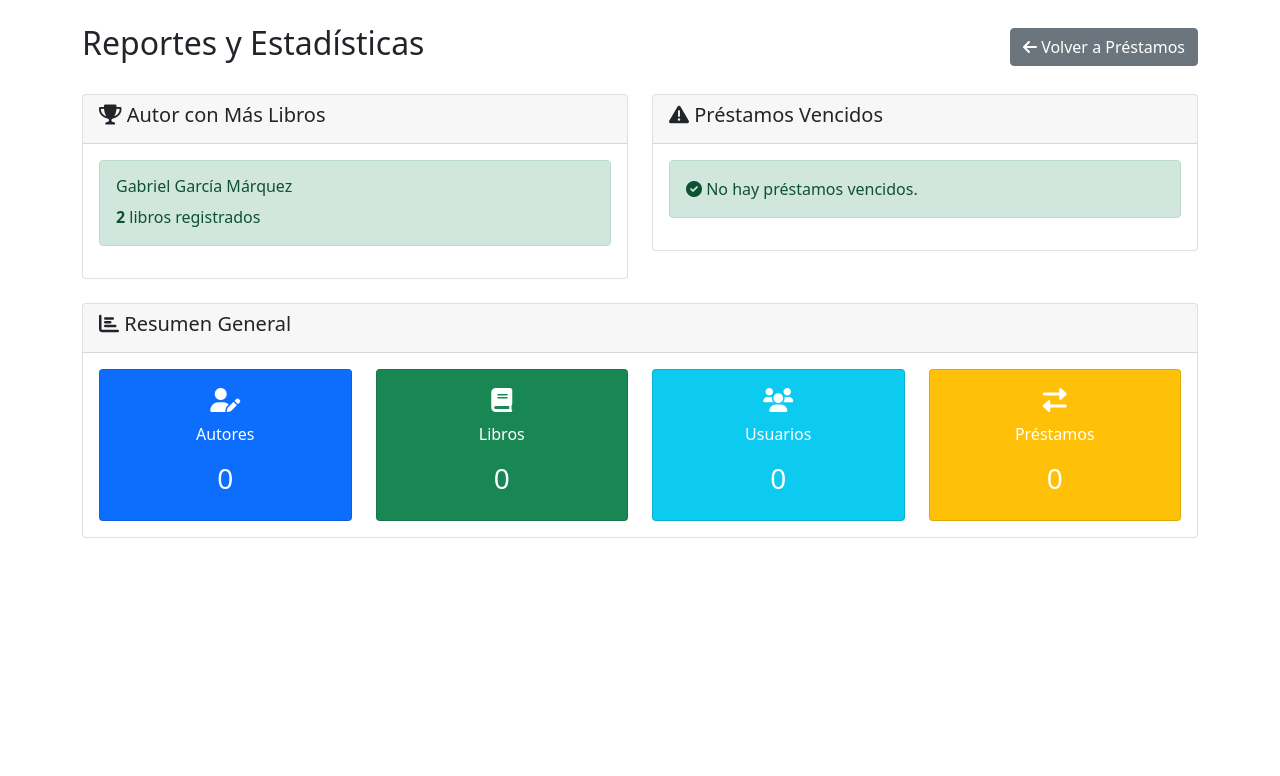
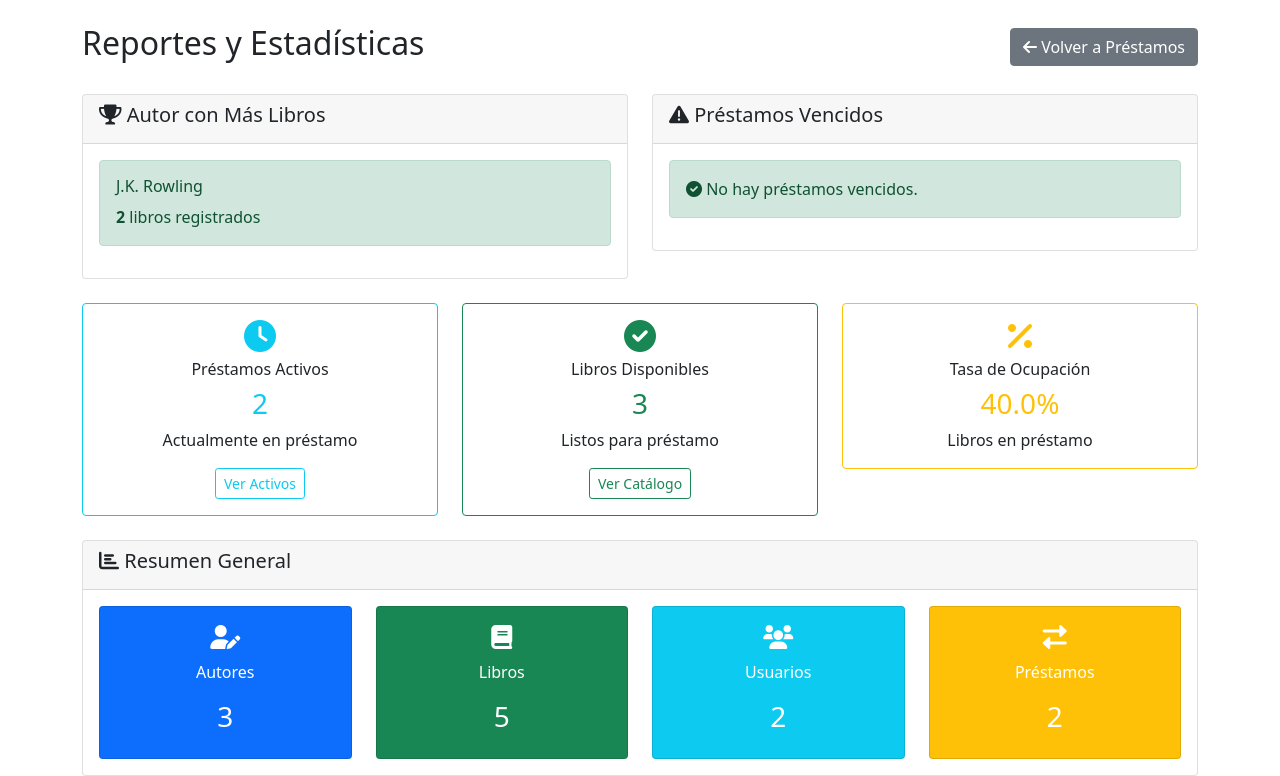
Before and after one commit to DaTorresCarrillo/RetoOrm, a Flask app: page /prestamos/reportes in a window 1280 px wide. Shown: the part 56-832 px from the top of the page. Before the commit the page ends 594 px from the top, so only its background shows below. Run offline with Flask 3, Linux system fonts and the light colour scheme; data comes from the database, SQL or seed files in the repository; parts of the project's set-up code (start-up, migrations or seed data) failed here and were passed over.

Commit message:
Funciones avanzadas, correcion prestamos activos no cargaba correctamente

```diff
--- a/routes/prestamos.py
+++ b/routes/prestamos.py
@@ -6,7 +6,8 @@ from models import Prestamo, Libro, Usuario
 from utils.crud import (
     crear_prestamo, obtener_prestamo, obtener_prestamos,
     devolver_libro, eliminar_prestamo, buscar_libros_prestados_actualmente,
-    usuarios_con_prestamos_vencidos, autor_con_mas_libros
+    usuarios_con_prestamos_vencidos, autor_con_mas_libros,
+    obtener_estadisticas_generales, obtener_prestamos_activos_count
 )
 
 prestamos_bp = Blueprint('prestamos', __name__, url_prefix='/prestamos')
@@ -93,9 +94,13 @@ def reportes():
     try:
         autor_mas_libros = autor_con_mas_libros(db)
         vencidos = usuarios_con_prestamos_vencidos(db)
+        estadisticas = obtener_estadisticas_generales(db)
+        prestamos_activos = obtener_prestamos_activos_count(db)
 
         return render_template('prestamos/reportes.html',
                              autor_mas_libros=autor_mas_libros,
-                             vencidos=vencidos)
+                             vencidos=vencidos,
+                             estadisticas=estadisticas,
+                             prestamos_activos=prestamos_activos)
     finally:
         db.close()
--- a/templates/prestamos/reportes.html
+++ b/templates/prestamos/reportes.html
@@ -60,6 +60,46 @@
 </div>
 
 <div class="row mt-4">
+    <div class="col-md-4">
+        <div class="card border-info">
+            <div class="card-body text-center">
+                <i class="fas fa-clock fa-2x text-info mb-2"></i>
+                <h6 class="card-title">Préstamos Activos</h6>
+                <h3 class="text-info">{{ prestamos_activos }}</h3>
+                <p class="card-text">Actualmente en préstamo</p>
+                <a href="{{ url_for('prestamos.prestamos_activos') }}" class="btn btn-sm btn-outline-info">Ver Activos</a>
+            </div>
+        </div>
+    </div>
+    <div class="col-md-4">
+        <div class="card border-success">
+            <div class="card-body text-center">
+                <i class="fas fa-check-circle fa-2x text-success mb-2"></i>
+                <h6 class="card-title">Libros Disponibles</h6>
+                <h3 class="text-success">{{ estadisticas.total_libros - prestamos_activos }}</h3>
+                <p class="card-text">Listos para préstamo</p>
+                <a href="{{ url_for('libros.lista_libros') }}" class="btn btn-sm btn-outline-success">Ver Catálogo</a>
+            </div>
+        </div>
+    </div>
+    <div class="col-md-4">
+        <div class="card border-warning">
+            <div class="card-body text-center">
+                <i class="fas fa-percentage fa-2x text-warning mb-2"></i>
+                <h6 class="card-title">Tasa de Ocupación</h6>
+                {% if estadisticas.total_libros > 0 %}
+                    {% set tasa_ocupacion = ((prestamos_activos / estadisticas.total_libros) * 100) | round(1) %}
+                    <h3 class="text-warning">{{ tasa_ocupacion }}%</h3>
+                {% else %}
+                    <h3 class="text-warning">0%</h3>
+                {% endif %}
+                <p class="card-text">Libros en préstamo</p>
+            </div>
+        </div>
+    </div>
+</div>
+
+<div class="row mt-4">
     <div class="col-12">
         <div class="card">
             <div class="card-header">
@@ -74,7 +114,7 @@
                                     <i class="fas fa-user-edit"></i>
                                 </h4>
                                 <p class="card-text">Autores</p>
-                                <h3>0</h3>
+                                <h3>{{ estadisticas.total_autores }}</h3>
                             </div>
                         </div>
                     </div>
@@ -85,7 +125,7 @@
                                     <i class="fas fa-book"></i>
                                 </h4>
                                 <p class="card-text">Libros</p>
-                                <h3>0</h3>
+                                <h3>{{ estadisticas.total_libros }}</h3>
                             </div>
                         </div>
                     </div>
@@ -96,7 +136,7 @@
                                     <i class="fas fa-users"></i>
                                 </h4>
                                 <p class="card-text">Usuarios</p>
-                                <h3>0</h3>
+                                <h3>{{ estadisticas.total_usuarios }}</h3>
                             </div>
                         </div>
                     </div>
@@ -107,7 +147,7 @@
                                     <i class="fas fa-exchange-alt"></i>
                                 </h4>
                                 <p class="card-text">Préstamos</p>
-                                <h3>0</h3>
+                                <h3>{{ estadisticas.total_prestamos }}</h3>
                             </div>
                         </div>
                     </div>
--- a/utils/crud.py
+++ b/utils/crud.py
@@ -123,6 +123,7 @@ def devolver_libro(db: Session, prestamo_id: int) -> Optional[Prestamo]:
     prestamo = db.query(Prestamo).filter(Prestamo.id == prestamo_id).first()
     if prestamo and not prestamo.devuelto:
         prestamo.fecha_entrega = date.today()
+        prestamo.devuelto = True
         db.commit()
         db.refresh(prestamo)
     return prestamo
@@ -180,3 +181,22 @@ def usuarios_con_prestamos_vencidos(db: Session) -> List[Dict[str, Any]]:
         }
         for prestamo in prestamos_vencidos
     ]
+
+# Funciones para obtener estadísticas generales
+def obtener_estadisticas_generales(db: Session) -> Dict[str, int]:
+    """Obtiene estadísticas generales del sistema"""
+    total_autores = db.query(Autor).count()
+    total_libros = db.query(Libro).count()
+    total_usuarios = db.query(Usuario).count()
+    total_prestamos = db.query(Prestamo).count()
+
+    return {
+        'total_autores': total_autores,
+        'total_libros': total_libros,
+        'total_usuarios': total_usuarios,
+        'total_prestamos': total_prestamos
+    }
+
+def obtener_prestamos_activos_count(db: Session) -> int:
+    """Obtiene el número de préstamos activos"""
+    return db.query(Prestamo).filter(Prestamo.fecha_entrega.is_(None)).count()
```
Also changed, not shown: templates/index.html (+52 -0 lines), templates/prestamos/activos.html (+12 -6 lines), README.md.
